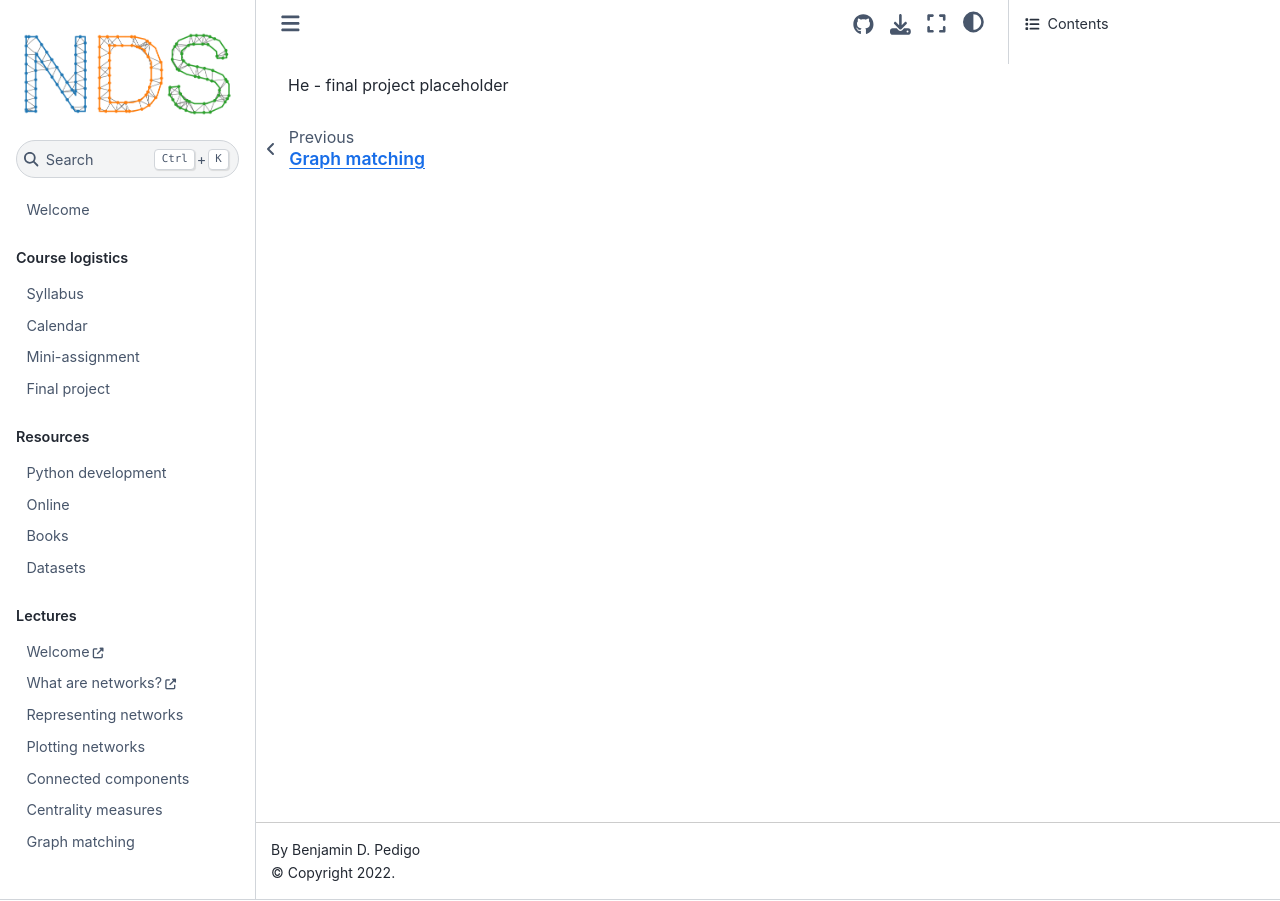
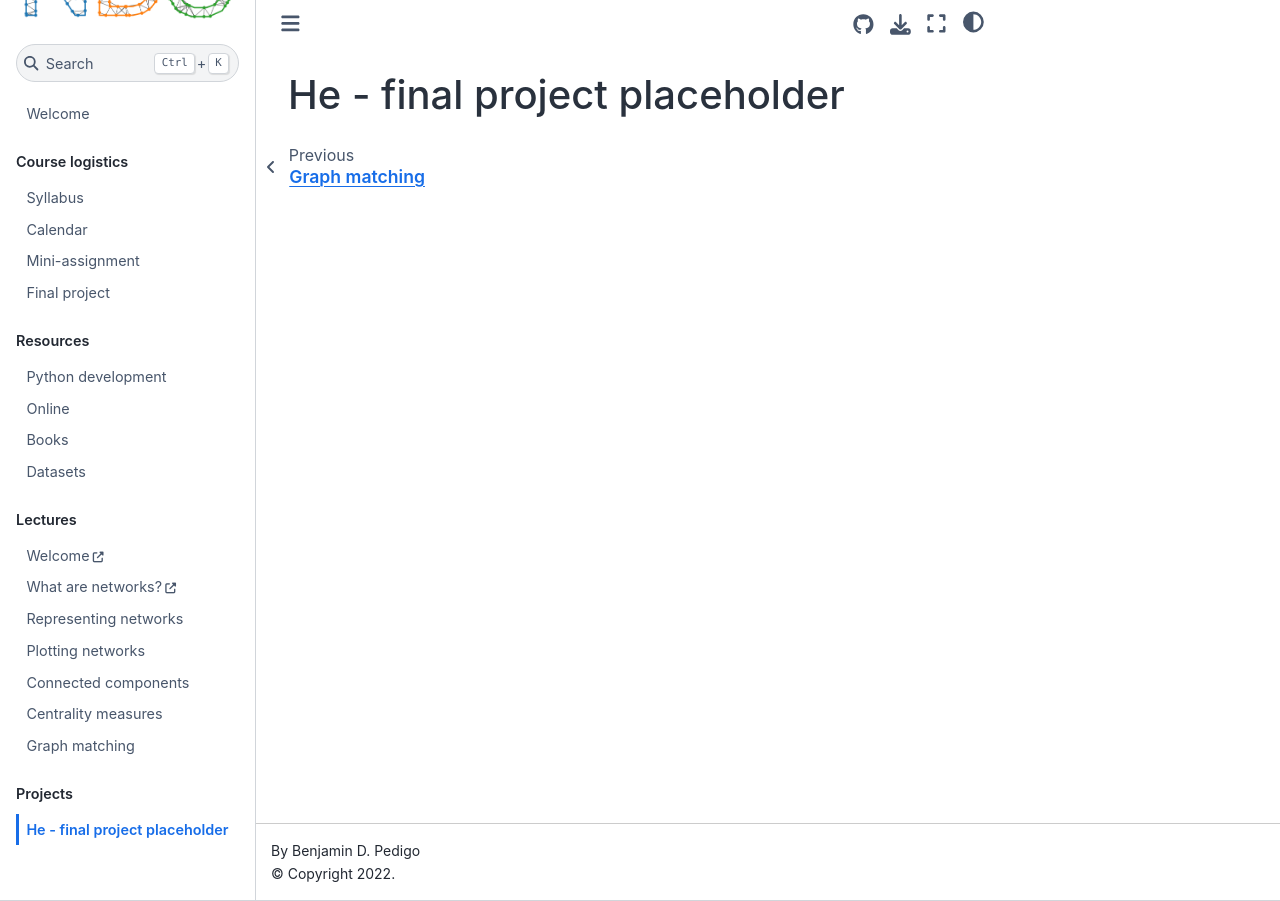
Before and after one commit to bdpedigo/networks-course, a Jupyter Book: the page built from docs/he.md, in a window 1280 px wide. Built offline with Jupyter Book 1.0.4 settings and Sphinx 7.4.7 and the Sphinx Book theme 1.1.4, drawn with Linux system fonts in a browser that asks for light colours; pages that are not in the unit, such as notebooks, are missing from menus.

Commit message:
Update he.md

```diff
--- a/docs/he.md
+++ b/docs/he.md
@@ -1 +1 @@
-He - final project placeholder
+# He - final project placeholder
```
